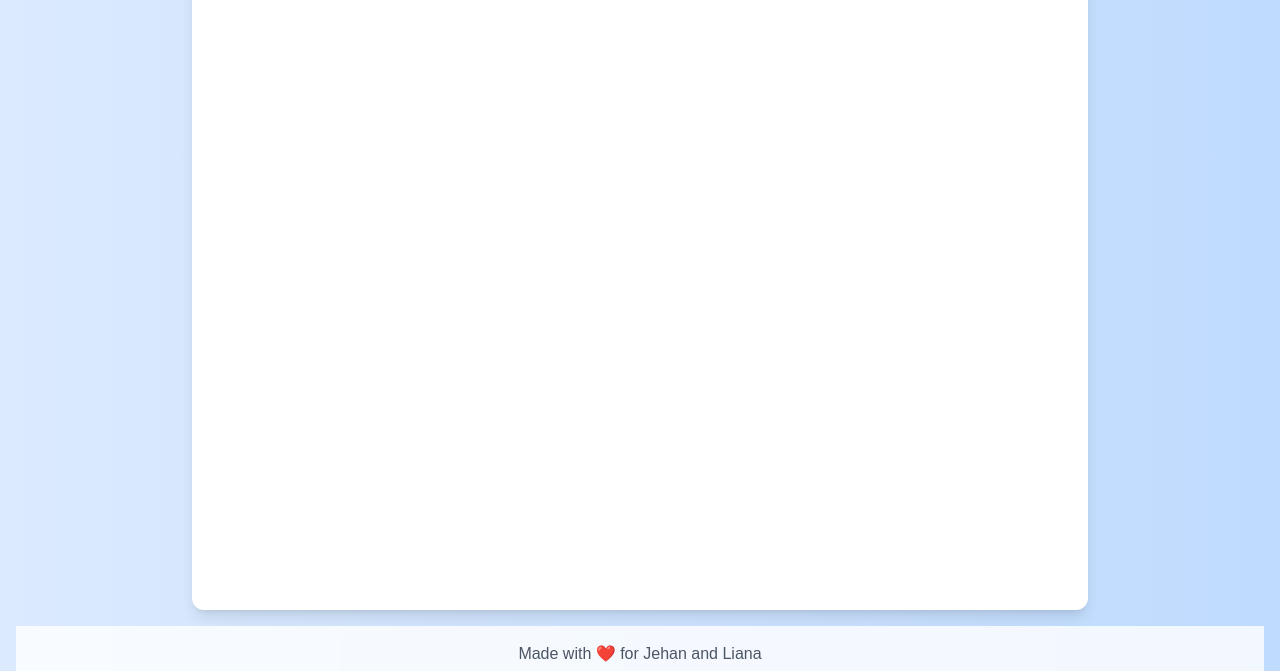
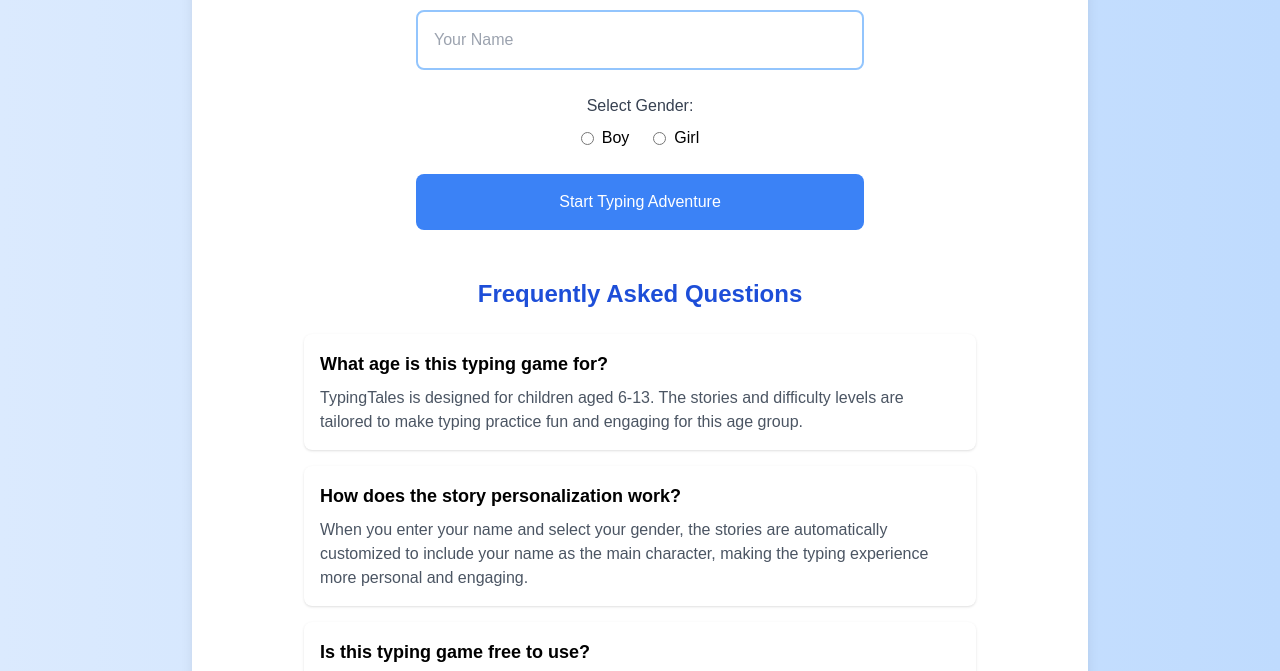
Before and after one commit to gayanhewa/typing-tales, a website: page public/index.html in a window 1280 px wide. Shown: the part 102-773 px from the top of the page. Drawn offline with nearby package versions, Linux system fonts and the light colour scheme.

```diff
--- a/public/game.js
+++ b/public/game.js
@@ -1,4 +1,4 @@
-// Export the function for testing
+// Define the game function
 function storyTypingGame() {
   return {
     // Game State
@@ -232,9 +232,11 @@
 }
 
 // Make it available globally for browser
-if (typeof window !== "undefined") {
+if (typeof window !== 'undefined') {
   window.storyTypingGame = storyTypingGame;
 }
 
 // Export for testing
-export { storyTypingGame };
+if (typeof module !== 'undefined' && module.exports) {
+  module.exports = { storyTypingGame };
+}
--- a/public/index.html
+++ b/public/index.html
@@ -138,14 +138,10 @@
         }
       }
     </script>
-
     <!-- Load game.js first -->
     <script src="game.js"></script>
     <!-- Then load Alpine.js -->
-    <script
-      src="https://unpkg.com/alpinejs@3.x.x/dist/cdn.min.js"
-      defer
-    ></script>
+    <script src="https://unpkg.com/alpinejs@3.x.x/dist/cdn.min.js" defer></script>
     <!-- Finally load Tailwind -->
     <script src="https://cdn.tailwindcss.com"></script>
     <style>
@@ -158,8 +154,8 @@
     class="bg-gradient-to-r from-blue-100 to-blue-200 min-h-screen flex flex-col p-4"
   >
     <div
-      x-data="window.storyTypingGame()"
-      x-init="initializeStories()"
+      x-data="storyTypingGame()"
+      x-init="$nextTick(() => initializeStories())"
       class="container mx-auto max-w-4xl bg-white rounded-xl shadow-lg p-6 flex-grow"
     >
       <!-- Registration Screen -->
```
